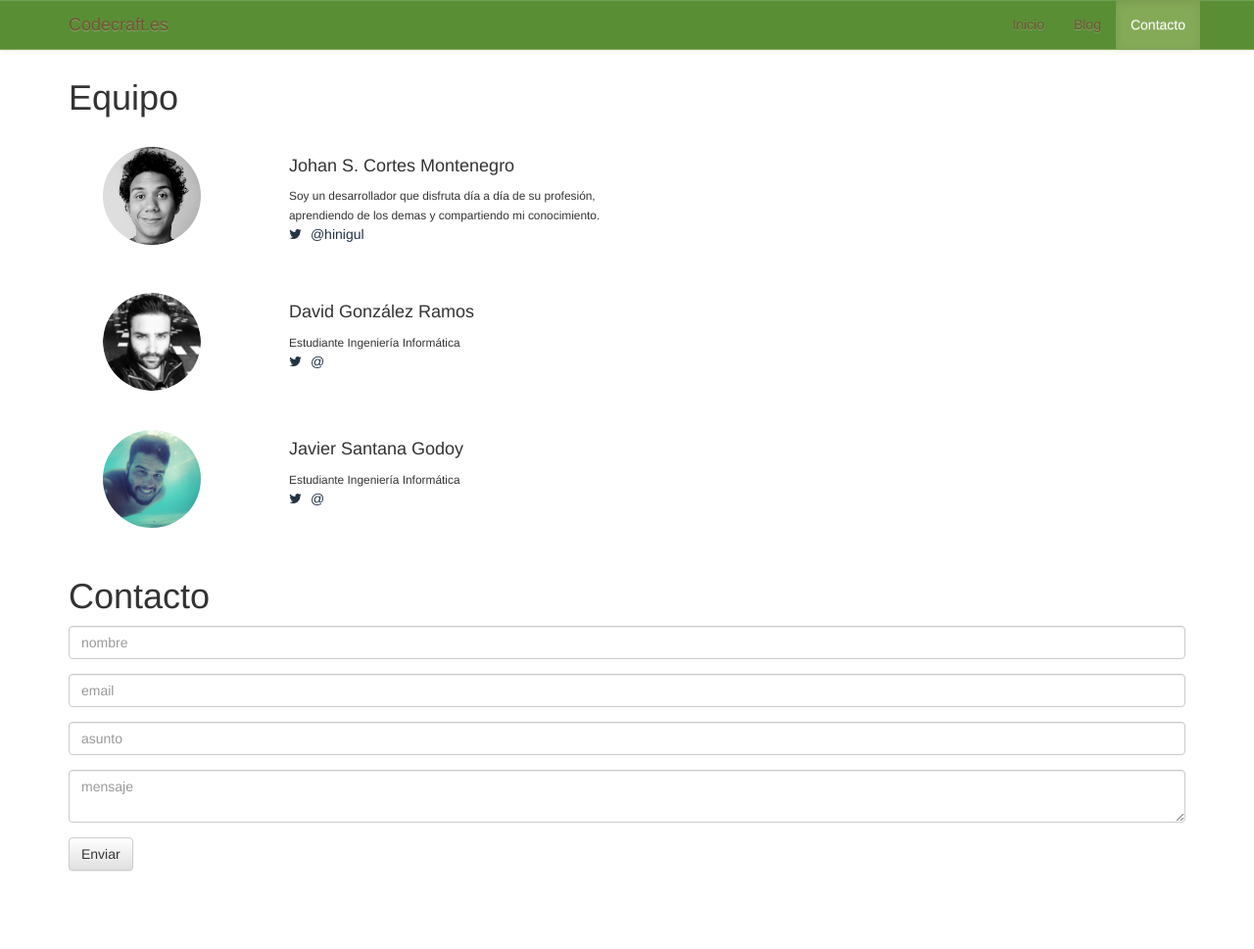
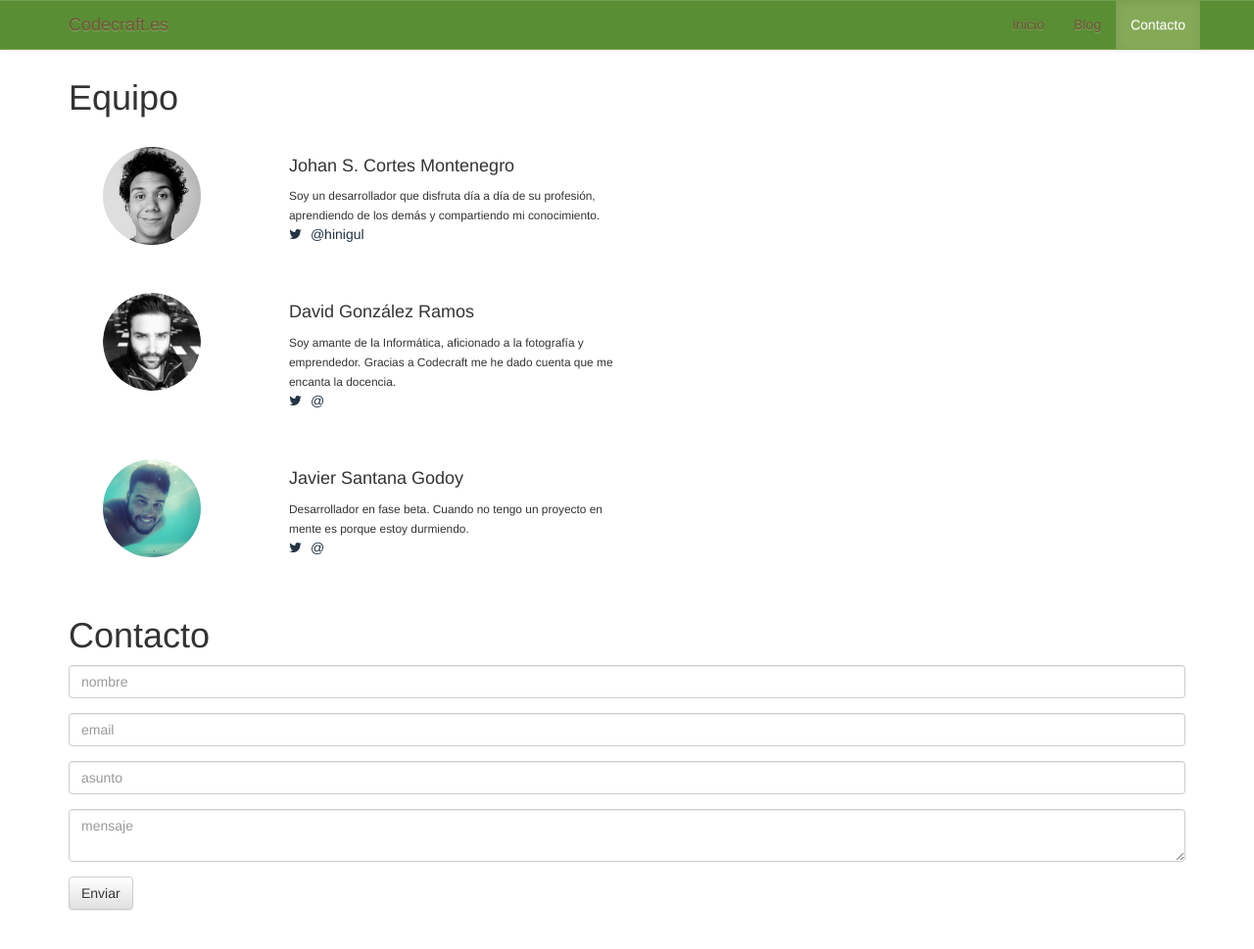
Before and after one commit to itrion/codecraft.es, a Jekyll site: the page built from contact.html, in a window 1280 px wide and 989 px high. Shown: the top 969 px of the window at 98% size. Built offline with Jekyll 4.4.1, drawn with Linux system fonts in a browser that asks for light colours; nearby versions of some CDN libraries.

Commit message:
Add bio for David and Javi

```diff
--- a/_data/members.yml
+++ b/_data/members.yml
@@ -1,17 +1,17 @@
 - name: Johan S. Cortes Montenegro
-  text: "Soy un desarrollador que disfruta día a día de su profesión, aprendiendo de los demas y compartiendo mi conocimiento."
+  text: "Soy un desarrollador que disfruta día a día de su profesión, aprendiendo de los demás y compartiendo mi conocimiento."
   img: johan.jpg
   mail: mailto:johanscm50@gmail.com
   twitter: hinigul
 
 - name: David González Ramos
-  text: "Estudiante Ingeniería Informática"
+  text: "Soy amante de la Informática, aficionado a la fotografía y emprendedor. Gracias a Codecraft me he dado cuenta que me encanta la docencia."
   img: david.png
   mail: mailto:davidglezramos@gmail.com
   instagram: lionicex
 
 - name: Javier Santana Godoy
-  text: "Estudiante Ingeniería Informática"
+  text: "Desarrollador en fase beta. Cuando no tengo un proyecto en mente es porque estoy durmiendo."
   img: javi.jpg
   mail: mailto:javiersantanagodoy@gmail.com
   instagram: mrivaj
```
